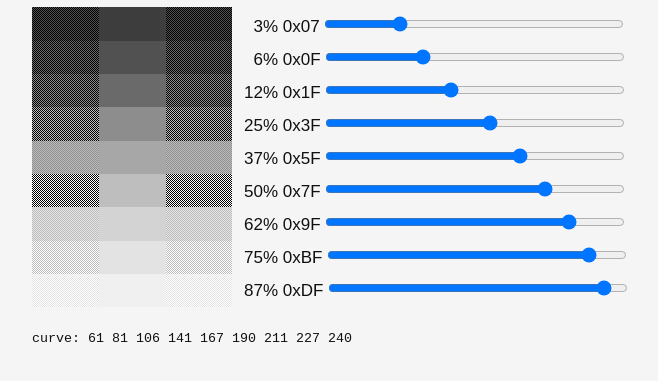
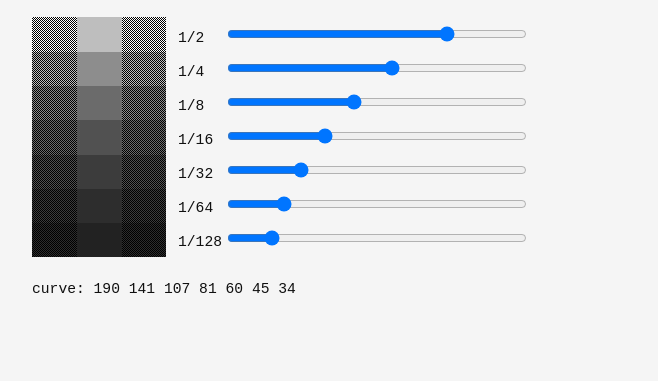
Before and after one commit to samblenny/tft-gamma-cal, a plain HTML site: page index.html in a window 1280 px wide. Shown: the part 43-424 px from the top of the page, without its empty margins (283-941 px from the left). Drawn offline with Linux system fonts and the light colour scheme.

Commit message:
rework brightness steps
This sets up a cascade of brightness calibration sliders. The
first one finds a solid color for 1/2 of full scale brightness by
matching a 50% dither of 0x000000 (black) with 0xFFFFFF (white).
The next finds a value for 1/4 brightness (50% dither of 1/2
brightness value with black. The rest continue in that pattern.

```diff
--- a/index.html
+++ b/index.html
@@ -4,11 +4,9 @@
 <meta name="viewport" content="width=device-width, initial-scale=1">
 <title>TFT Gamma Cal</title>
 <style>
- :root{--F: #ffdcec; --B: #1d1d1d; --H: #25c3c0; --L: #459cda; --O: #444;
-       --BTN: #32ea39; --PAD: 25px; --SIZE: 300px; }
+ :root{--F: #ffdcec; --B: #3e3e3e; --H: #25c3c0; --L: #459cda; --O: #444; }
  @media (prefers-color-scheme: light){
-  :root{--F: #101010; --B: #f5f5f5; --H: #313131; --L: #3f40f9; --O: #aaa;
-        --BTN: #3dff4d; }
+  :root{--F: #101010; --B: #f5f5f5; --H: #313131; --L: #3f40f9; --O: #aaa; }
  }
  html{ background: var(--B); -webkit-text-size-adjust: none; }
  body{ background: var(--B); color: var(--F); min-height: 100vh;
@@ -17,19 +15,15 @@
  canvas{ margin: 0; padding: 0; box-sizing: content-box; }
  p,li,label{ line-height: 1.23em; }
  label{ display: inline-block; min-height: 20px; }
- /*label{ margin: 10px 3px 12px 18px; }
- input{ margin: 10px 3px 12px 3px; }*/
- h1{ margin: 10px 0 10px 0px; font-size: 24px; color: var(--H); }
- h2{ margin: 20px 0 10px 0px; font-size: 20px; color: var(--H); }
- a{ color: var(--L); }
+ h1{ margin: 10px 0 20px 0px; font-size: 24px; color: var(--H); }
  p{ margin: 11px 0; }
- main{ margin: 0 auto; padding: 2px var(--PAD) 115px var(--PAD);
+ main{ margin: 0 auto; padding: 2px 25px 115px 25px;
   max-width: 700px; }
- canvas{ display: inline-block; width: 200px; height: 300px;
+ canvas{ display: inline-block; width: 134px; height: 240px;
   background: var(--O); image-rendering: pixelated; }
  input[type=range]{ width: 300px; }
- #sliders{ display: inline-block; line-height: 33px; padding: 3px 12px 0; }
- #status{font-family: monospace; font-size: 10pt;}
+ #sliders{ display: inline-block; line-height: 34px; padding: 3px 12px 0; }
+ #status, label{ font-family: monospace; font-size: 11pt;}
 </style>
 </head>
 <body>
@@ -40,35 +34,30 @@
 <canvas id="canvas">
 </div>
 
-<!-- sRGB IEC61966-2.1 curve: 61 81 106 141 167 190 211 227 240 -->
+<!-- sRGB IEC61966-2.1 curve: 190 141 107 81 60 45 34 -->
 
 <div id="sliders">
-<label for="gray03">&nbsp;&nbsp;3% 0x07</label>
-<input type="range" id="gray03" name="gray03" min="1" max="254" value="61" step="1" />
+<label for="gray1_2">1/2&nbsp;&nbsp;</label>
+<input type="range" id="gray1_2" name="gray1_2" min="1" max="254" value="190" step="1" />
 <br>
-<label for="gray06">&nbsp;&nbsp;6% 0x0F</label>
-<input type="range" id="gray06" name="gray06" min="1" max="254" value="81" step="1" />
+<label for="gray1_4">1/4&nbsp;&nbsp;</label>
+<input type="range" id="gray1_4" name="gray1_4" min="1" max="254" value="141" step="1" />
 <br>
-<label for="gray12">12% 0x1F</label>
-<input type="range" id="gray12" name="gray12" min="1" max="254" value="106" step="1" />
+<label for="gray1_8">1/8&nbsp;&nbsp;</label>
+<input type="range" id="gray1_8" name="gray1_8" min="1" max="254" value="107" step="1" />
 <br>
-<label for="gray25">25% 0x3F</label>
-<input type="range" id="gray25" name="gray25" min="1" max="254" value="141" step="1" />
+<label for="gray1_16">1/16&nbsp;</label>
+<input type="range" id="gray1_16" name="gray1_16" min="1" max="254" value="81" step="1" />
 <br>
-<label for="gray37">37% 0x5F</label>
-<input type="range" id="gray37" name="gray37" min="1" max="254" value="167" step="1" />
+<label for="gray1_32">1/32&nbsp;</label>
+<input type="range" id="gray1_32" name="gray1_32" min="1" max="254" value="60" step="1" />
 <br>
-<label for="gray50">50% 0x7F</label>
-<input type="range" id="gray50" name="gray50" min="1" max="254" value="190" step="1" />
+<label for="gray1_64">1/64&nbsp;</label>
+<input type="range" id="gray1_64" name="gray1_64" min="1" max="254" value="45" step="1" />
 <br>
-<label for="gray62">62% 0x9F</label>
-<input type="range" id="gray62" name="gray62" min="1" max="254" value="211" step="1" />
+<label for="gray1_128">1/128</label>
+<input type="range" id="gray1_128" name="gray1_128" min="1" max="254" value="34" step="1" />
 <br>
-<label for="gray75">75% 0xBF</label>
-<input type="range" id="gray75" name="gray75" min="1" max="254" value="227" step="1" />
-<br>
-<label for="gray87">87% 0xDF</label>
-<input type="range" id="gray87" name="gray87" min="1" max="254" value="240" step="1" />
 </div>
 
 <p style="clear: both; margin-top: 20px;">
--- a/main.js
+++ b/main.js
@@ -6,78 +6,59 @@
 const CANVAS = document.querySelector('#canvas');
 const CTX = CANVAS.getContext("2d", {willReadFrequently: true});
 
-const GRAY03 = document.querySelector('#gray03');
-const GRAY06 = document.querySelector('#gray06');
-const GRAY12 = document.querySelector('#gray12');
-const GRAY25 = document.querySelector('#gray25');
-const GRAY37 = document.querySelector('#gray37');
-const GRAY50 = document.querySelector('#gray50');
-const GRAY62 = document.querySelector('#gray62');
-const GRAY75 = document.querySelector('#gray75');
-const GRAY87 = document.querySelector('#gray87');
+const GRAY1_2   = document.querySelector('#gray1_2');
+const GRAY1_4   = document.querySelector('#gray1_4');
+const GRAY1_8   = document.querySelector('#gray1_8');
+const GRAY1_16  = document.querySelector('#gray1_16');
+const GRAY1_32  = document.querySelector('#gray1_32');
+const GRAY1_64  = document.querySelector('#gray1_64');
+const GRAY1_128 = document.querySelector('#gray1_128');
 
 const STATUS = document.querySelector('#status');
 
 function paintTestPattern() {
-    const w = 200;
-    const h = 300;
+    const w = 134;
+    const h = 240;
     CANVAS.width = w;
     CANVAS.height = h;
     // getImageData returns RGBA Uint8ClampedArray of pixels in row-major order
     const imageData = CTX.getImageData(0, 0, w, h);
     const rgba = imageData.data;
-    const gray06 = GRAY06.value;
-    const gray03 = GRAY03.value;
-    const gray12 = GRAY12.value;
-    const gray25 = GRAY25.value;
-    const gray37 = GRAY37.value;
-    const gray50 = GRAY50.value;
-    const gray62 = GRAY62.value;
-    const gray75 = GRAY75.value;
-    const gray87 = GRAY87.value;
-    let curve = [gray03, gray06, gray12, gray25, gray37, gray50, gray62, gray75, gray87];
+    const gray1_2  = GRAY1_2.value;
+    const gray1_4  = GRAY1_4.value;
+    const gray1_8  = GRAY1_8.value;
+    const gray1_16 = GRAY1_16.value;
+    const gray1_32 = GRAY1_32.value;
+    const gray1_64 = GRAY1_64.value;
+    const gray1_128 = GRAY1_128.value;
+    let curve = [gray1_2, gray1_4, gray1_8, gray1_16, gray1_32, gray1_64, gray1_128];
     STATUS.textContent = "curve: " + curve.join(" ");
     let dither_dark = 0;
     let dither_light = 255;
     let solid = 127;
     for (let y=0; y<h; y++) {
         let rowBase = y * w * 4;
-        if (y < h * (1/9)) {
-            dither_dark = 0;
-            solid = gray03;
-            dither_light = gray06;
-        } else if (y < h * (2/9)) {
-            dither_dark = 0;
-            solid = gray06;
-            dither_light = gray12;
-        } else if (y < h * (3/9)) {
-            dither_dark = 0;
-            solid = gray12;
-            dither_light = gray25;
-        } else if (y < h * (4/9)) {
-            dither_dark = 0;
-            solid = gray25;
-            dither_light = gray50;
-        } else if (y < h * (5/9)) {
-            dither_dark = gray25;
-            solid = gray37;
-            dither_light = gray50;
-        } else if (y < h * (6/9)) {
-            dither_dark = 0;
-            solid = gray50;
+        if (y < h * (1/7)) {
+            solid = gray1_2;
             dither_light = 255;
-        } else if (y < h * (7/9)) {
-            dither_dark = gray50;
-            solid = gray62;
-            dither_light = gray75;
-        } else if (y < h * (8/9)) {
-            dither_dark = gray50;
-            solid = gray75;
-            dither_light = 255;
+        } else if (y < h * (2/7)) {
+            solid = gray1_4;
+            dither_light = gray1_2;
+        } else if (y < h * (3/7)) {
+            solid = gray1_8;
+            dither_light = gray1_4;
+        } else if (y < h * (4/7)) {
+            solid = gray1_16;
+            dither_light = gray1_8;
+        } else if (y < h * (5/7)) {
+            solid = gray1_32;
+            dither_light = gray1_16;
+        } else if (y < h * (6/7)) {
+            solid = gray1_64;
+            dither_light = gray1_32;
         } else {
-            dither_dark = gray75;
-            solid = gray87;
-            dither_light = 255;
+            solid = gray1_128;
+            dither_light = gray1_64;
         }
         for(let x=0; x<w; x++) {
             let dither = (x ^ y) & 1;
@@ -95,18 +76,12 @@ function paintTestPattern() {
     CTX.putImageData(imageData, 0, 0);
 }
 
-function handleSlider(tag, event) {
-    paintTestPattern();
-}
-
-GRAY03.addEventListener("input", (e) => { handleSlider("GRAY03", e); });
-GRAY06.addEventListener("input", (e) => { handleSlider("GRAY06", e); });
-GRAY12.addEventListener("input", (e) => { handleSlider("GRAY12", e); });
-GRAY25.addEventListener("input", (e) => { handleSlider("GRAY25", e); });
-GRAY37.addEventListener("input", (e) => { handleSlider("GRAY37", e); });
-GRAY50.addEventListener("input", (e) => { handleSlider("GRAY50", e); });
-GRAY62.addEventListener("input", (e) => { handleSlider("GRAY62", e); });
-GRAY75.addEventListener("input", (e) => { handleSlider("GRAY75", e); });
-GRAY87.addEventListener("input", (e) => { handleSlider("GRAY87", e); });
+GRAY1_2.addEventListener("input", paintTestPattern);
+GRAY1_4.addEventListener("input", paintTestPattern);
+GRAY1_8.addEventListener("input", paintTestPattern);
+GRAY1_16.addEventListener("input", paintTestPattern);
+GRAY1_32.addEventListener("input", paintTestPattern);
+GRAY1_64.addEventListener("input", paintTestPattern);
+GRAY1_128.addEventListener("input", paintTestPattern);
 
 paintTestPattern();
```
